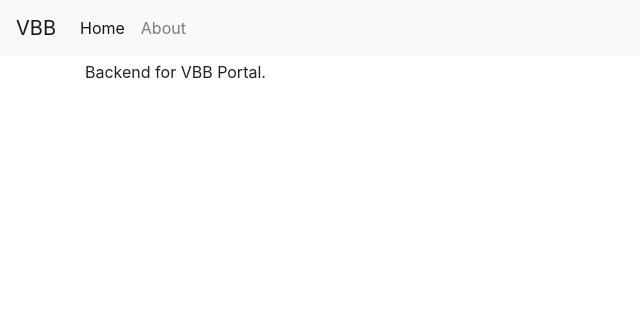
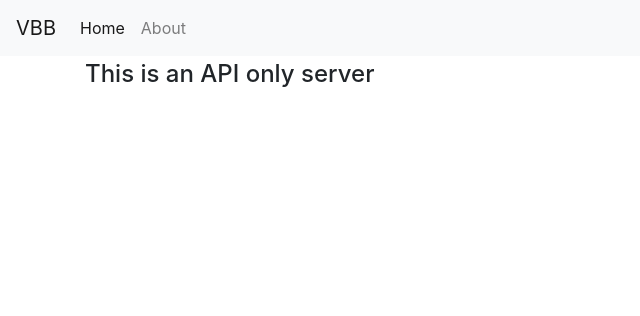
Before and after one commit to jcelynott/backend-vbb-portal, a Django app: page /about/ in a window 1280 px wide. Shown: the top 316 px of the page, without its empty margins (0-640 px from the left). Run offline with Django 3.2, Linux system fonts and the light colour scheme; parts of the project's set-up code (start-up, migrations or seed data) failed here and were passed over; some libraries are stand-ins or nearby versions.

Commit message:
Added About Page

```diff
--- a/vbb_backend/templates/pages/about.html
+++ b/vbb_backend/templates/pages/about.html
@@ -1 +1,5 @@
 {% extends "base.html" %}
+
+{% block content %}
+<h4>This is an API only server</h4>
+{% endblock content %}
```
